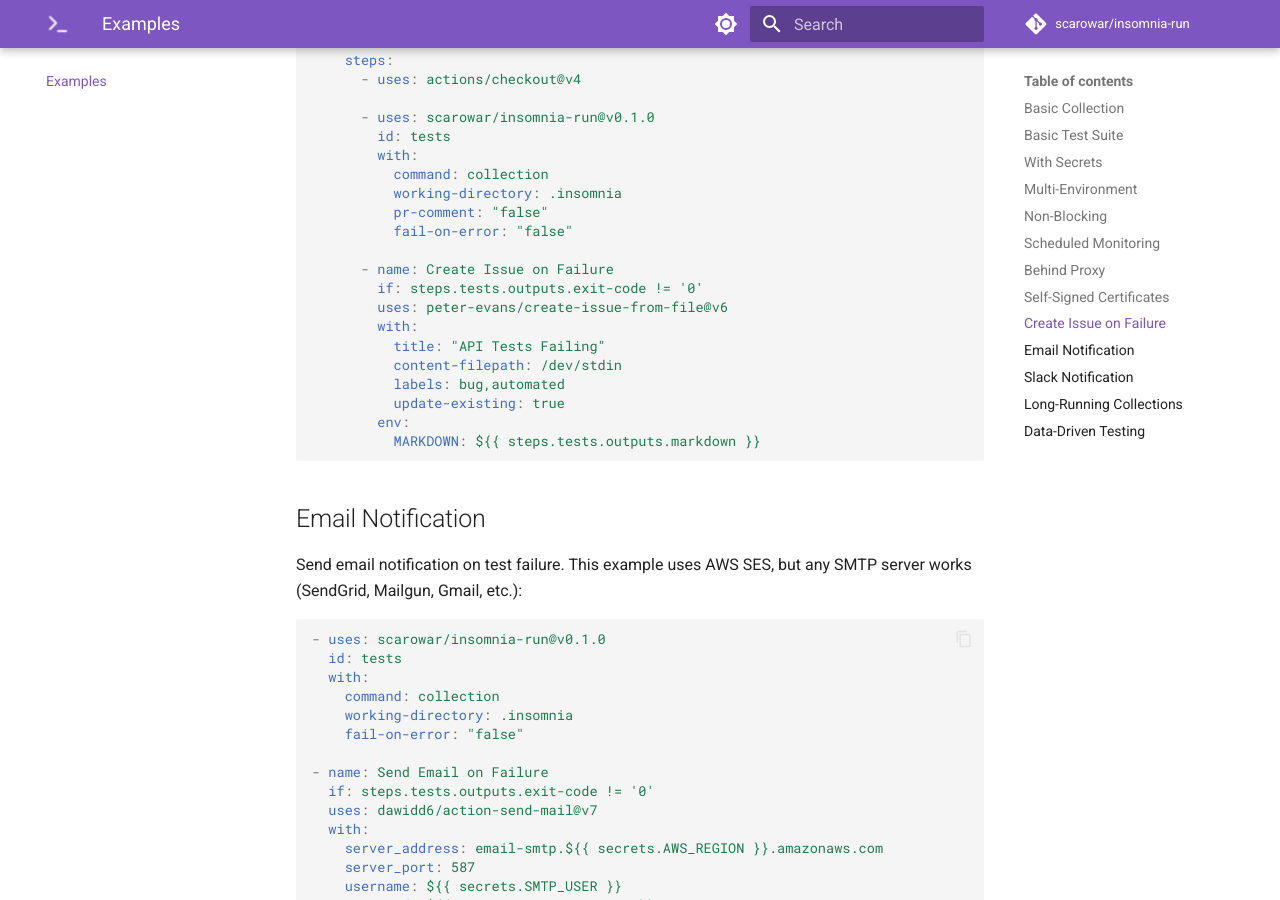
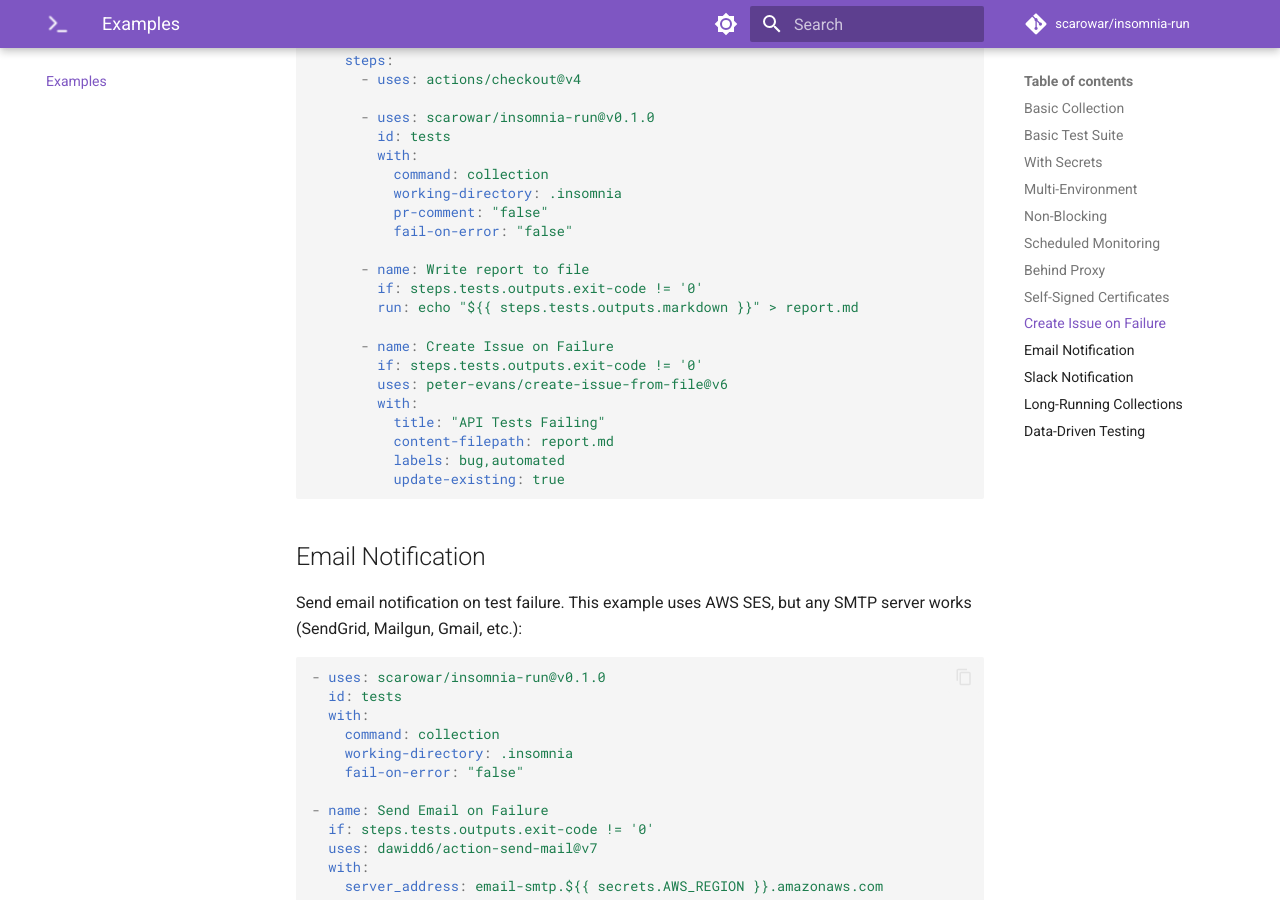
Before and after one commit to scarowar/insomnia-run, an MkDocs documentation site: the page built from docs/examples/index.md, in a window 1280 px wide and 900 px high, scrolled down 3697 px. Built offline with MkDocs 1.6.1 and Material for MkDocs 9.7.7, drawn with Linux system fonts in a browser that asks for light colours; comment, search, counter and statistics services are not loaded.

Commit message:
fix: address CodeRabbit review findings

````diff
--- a/docs/examples/index.md
+++ b/docs/examples/index.md
@@ -187,16 +187,18 @@
           pr-comment: "false"
           fail-on-error: "false"
 
+      - name: Write report to file
+        if: steps.tests.outputs.exit-code != '0'
+        run: echo "${{ steps.tests.outputs.markdown }}" > report.md
+
       - name: Create Issue on Failure
         if: steps.tests.outputs.exit-code != '0'
         uses: peter-evans/create-issue-from-file@v6
         with:
           title: "API Tests Failing"
-          content-filepath: /dev/stdin
+          content-filepath: report.md
           labels: bug,automated
           update-existing: true
-        env:
-          MARKDOWN: ${{ steps.tests.outputs.markdown }}
 ```
 
 ## Email Notification
````
Also changed, not shown: docs/guides/collections.md (+5 -0 lines), docs/guides/test-suites.md (+4 -0 lines).
